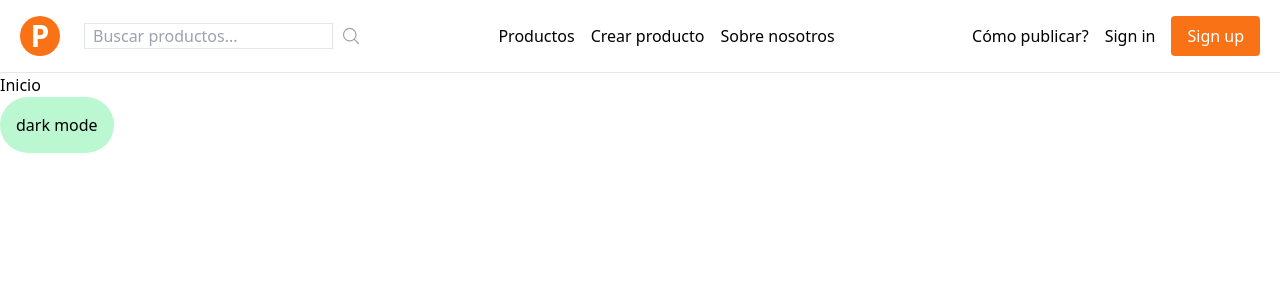
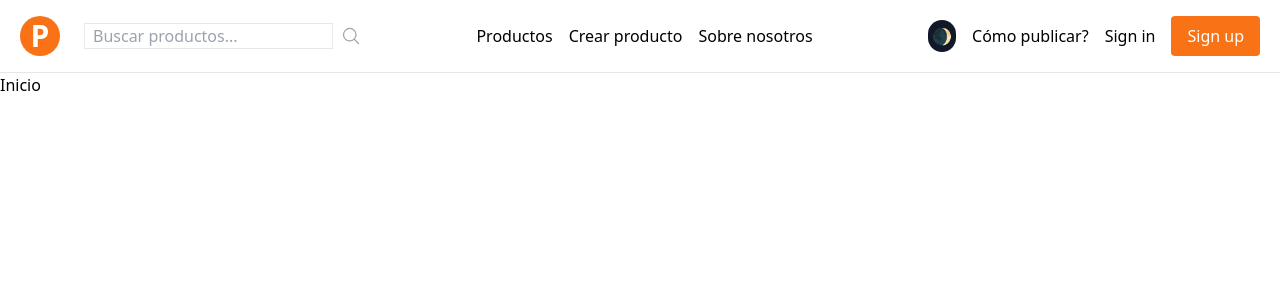
Before and after one commit to danielmateu/producthunt-next, a Next.js app: page / in a window 1280 px wide. Shown: the top 300 px of the page. Built offline with nearby package versions, Linux system fonts and the light colour scheme.

Commit message:
Dark mode implementado

```diff
--- a/src/components/layout/MenuAdmin.jsx
+++ b/src/components/layout/MenuAdmin.jsx
@@ -1,9 +1,16 @@
 import Link from 'next/link'
-import React from 'react'
+import React, { useEffect, useState } from 'react'
+import { ChangeMode } from '../ui/ChangeMode'
 
 export const MenuAdmin = ({ usuario }) => {
+
+
+
     return (
         <div className="flex gap-4 items-center">
+
+            <ChangeMode/>
+
             {usuario ? (
                 <>
                     <p>Hola: Dani</p>
--- a/src/components/layout/Nav.jsx
+++ b/src/components/layout/Nav.jsx
@@ -7,8 +7,6 @@ export const Nav = () => {
             <Link href={'/productos-populares'} className='hover:text-orange-500'>Productos</Link>
             <Link href={'/crear-producto'} className='hover:text-orange-500'>Crear producto</Link>
             <Link href={'/sobre-nosotros'} className='hover:text-orange-500'>Sobre nosotros</Link>
-
-
         </nav>
     )
 }
--- /dev/null
+++ b/src/components/ui/ChangeMode.jsx
@@ -0,0 +1,36 @@
+import React, { useEffect, useState } from 'react'
+
+export const ChangeMode = () => {
+
+    const [theme, setTheme] = useState(null)
+
+    useEffect(() => {
+        if (window.matchMedia('(prefers-color-scheme: dark').matches) {
+            setTheme('dark')
+        } else {
+            setTheme('light')
+        }
+    }, [])
+
+    useEffect(() => {
+        if (theme === 'dark') {
+            document.documentElement.classList.add('dark')
+        } else {
+            document.documentElement.classList.remove('dark')
+        }
+    }, [theme])
+
+    const handleThemeSwitched = () => {
+        // console.log('Turn Dark')
+        setTheme(theme === 'dark' ? 'light' : 'dark')
+    }
+
+    return (
+        <button
+            className='bg-gray-900 dark:bg-sky-400 p-1  rounded-full'
+            onClick={handleThemeSwitched}
+        >
+            {theme === 'light' ? '🌒' : '☀️'}
+        </button>
+    )
+}
--- a/src/pages/index.js
+++ b/src/pages/index.js
@@ -10,42 +10,13 @@ import { Layout } from '@/components/layout/Layout'
 
 export default function Home() {
 
-  const [theme, setTheme] = useState(null)
-
-  useEffect(() => {
-    if(window.matchMedia('(prefers-color-scheme: dark').matches){
-      setTheme('dark')
-    }else{
-      setTheme('light')
-    }
-  }, [])
-
-
-  useEffect(() => {
-    if (theme === 'dark') {
-      document.documentElement.classList.add('dark')
-    } else {
-      document.documentElement.classList.remove('dark')
-    }
-  }, [theme])
-
-  const handleThemeSwitched = () => {
-    // console.log('Turn Dark')
-    setTheme(theme === 'dark' ? 'light' : 'dark')
-  }
-
 
   return (
 
     <div className="h-screen bg-white dark:bg-zinc-800">
-      <Layout
-        theme = { theme }
-      />
+      <Layout />
       <h1 className='dark:text-white'>Inicio</h1>
-      <button
-        className='bg-green-200 p-4 rounded-full'
-        onClick={handleThemeSwitched}
-      >dark mode</button>
+
     </div>
 
 
```
